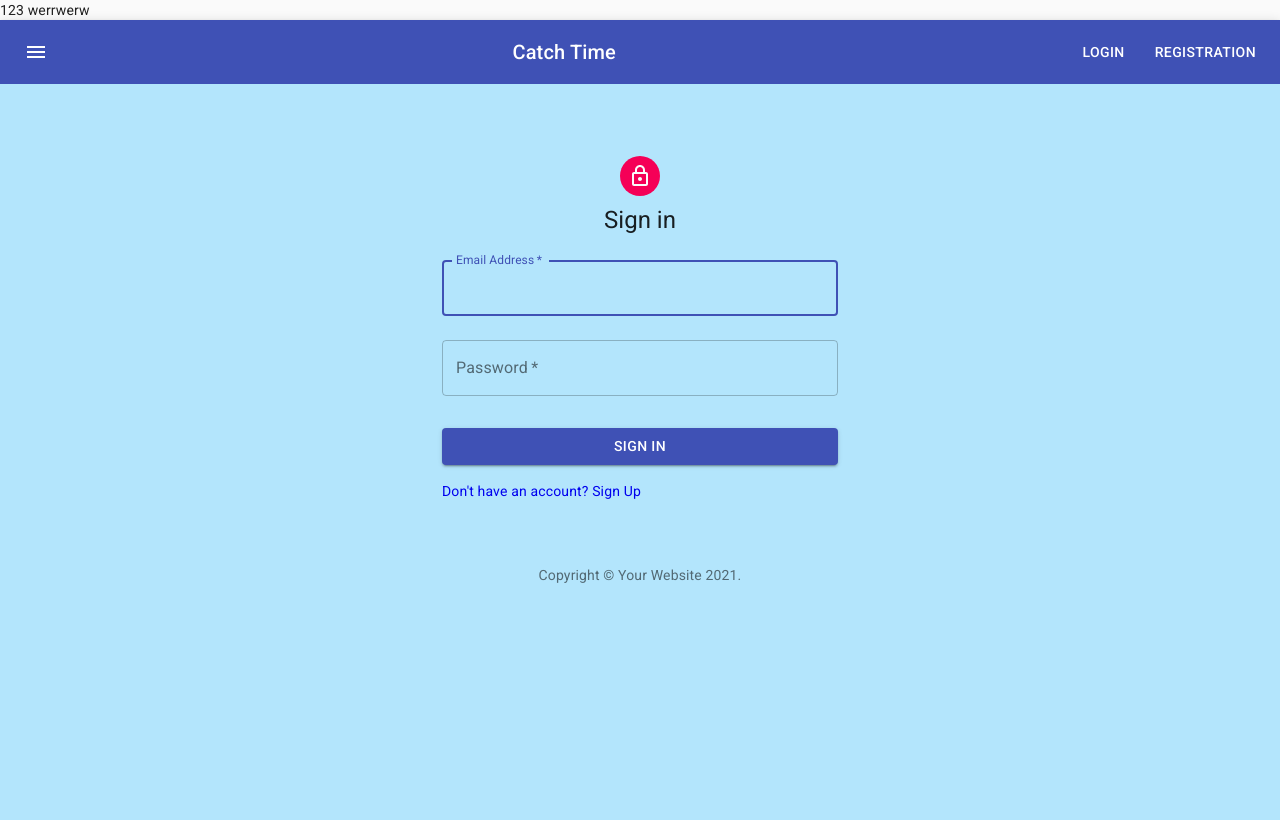
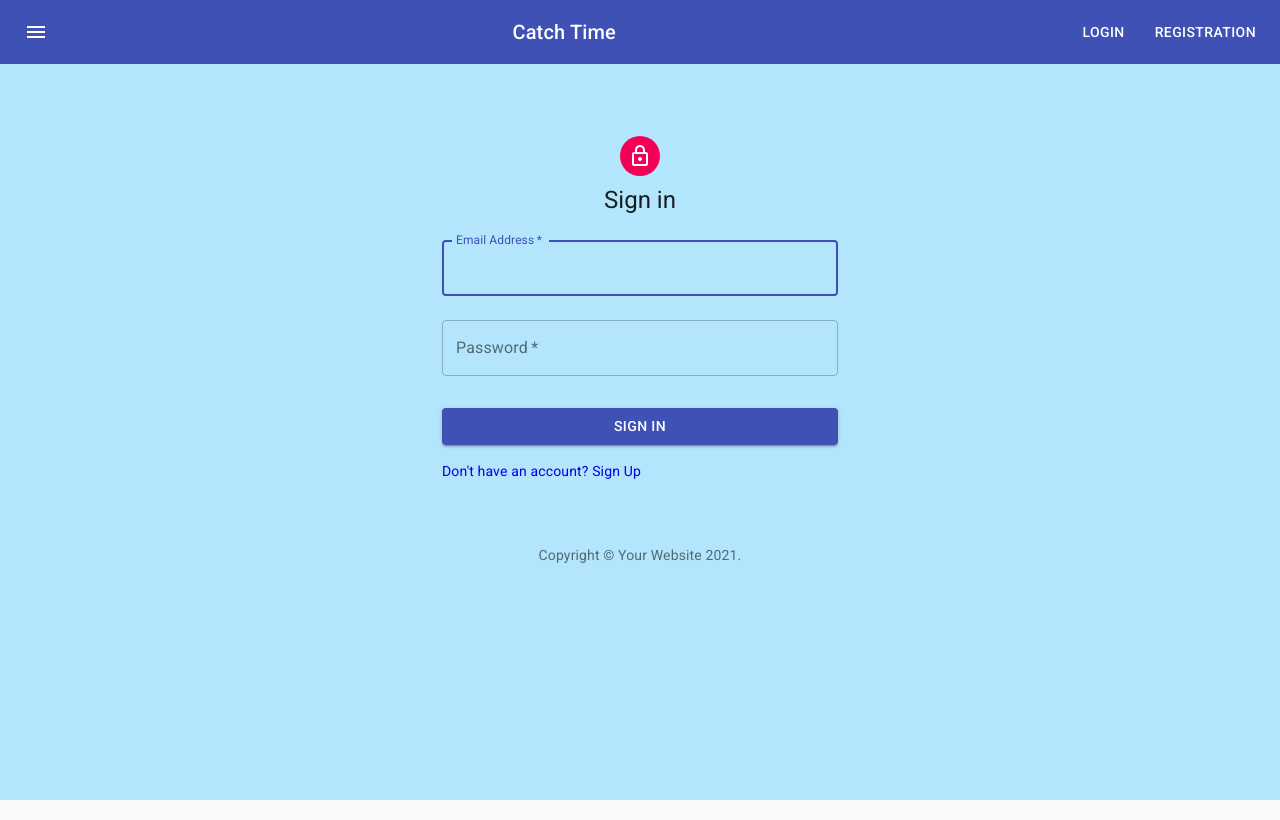
Before and after one commit to UraSerdyuk/client-catch-time, a React (Create React App) app: page /login in a window 1280 px wide. Built offline with nearby package versions, Linux system fonts and the light colour scheme.

Commit message:
rol back

```diff
--- a/src/index.tsx
+++ b/src/index.tsx
@@ -12,7 +12,6 @@ ReactDOM.render(
     <React.StrictMode>
         <Provider store={store}>
             <Router>
-              123 werrwerw
                 <App/>
             </Router>
         </Provider>
```
